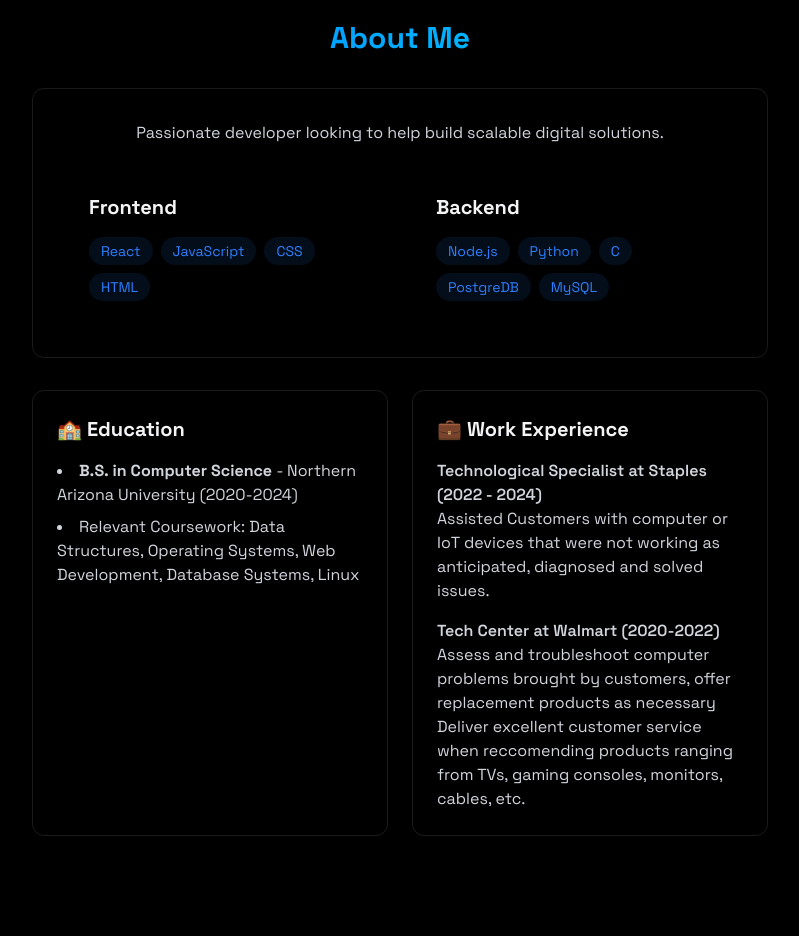
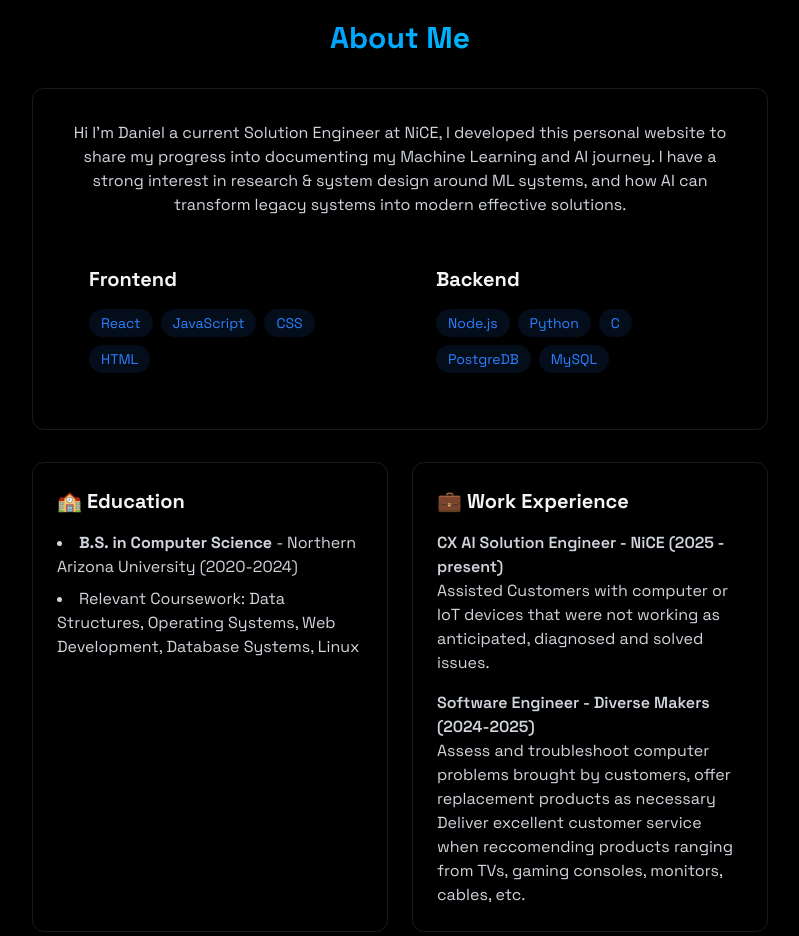
Before and after one commit to Daniel-Minichetti/minichetti-dev, a React (Vite) app: page / in a window 1280 px wide. Shown: the part 860-1796 px from the top of the page, without its empty margins (240-1039 px from the left). Built offline with nearby package versions, Linux system fonts and the light colour scheme.

Commit message:
Update About.jsx

```diff
--- a/src/components/sections/About.jsx
+++ b/src/components/sections/About.jsx
@@ -24,8 +24,8 @@ export const About = () => {
 
           <div className="rounded-xl p-8 border-white/10 border hover:-translate-y-1 transition-all">
             <p className="text-gray-300 mb-6 text-center">
-              Passionate developer looking to help build scalable digital
-              solutions.
+              Hi I'm Daniel a current Solution Engineer at NiCE, I developed this personal website to share my progress into documenting my Machine Learning and AI journey.
+              I have a strong interest in research & system design around ML systems, and how AI can transform legacy systems into modern effective solutions.
             </p>
 
             <div className="grid grid-cols-1 md:grid-cols-2 gap-6">
@@ -82,7 +82,7 @@ export const About = () => {
                 <div>
                   <h4 className="font-semibold">
                     {" "}
-                    Technological Specialist at Staples (2022 - 2024){" "}
+                    CX AI Solution Engineer - NiCE (2025 - present){" "}
                   </h4>
                   <p>
                   Assisted Customers with computer or IoT devices that were not working as anticipated, diagnosed and solved
@@ -93,7 +93,7 @@ export const About = () => {
                 <div>
                   <h4 className="font-semibold">
                     {" "}
-                    Tech Center at Walmart (2020-2022){" "}
+                    Software Engineer - Diverse Makers (2024-2025) {""}
                   </h4>
                   <p>
                   Assess and troubleshoot computer problems brought by customers, offer replacement products as necessary
```
